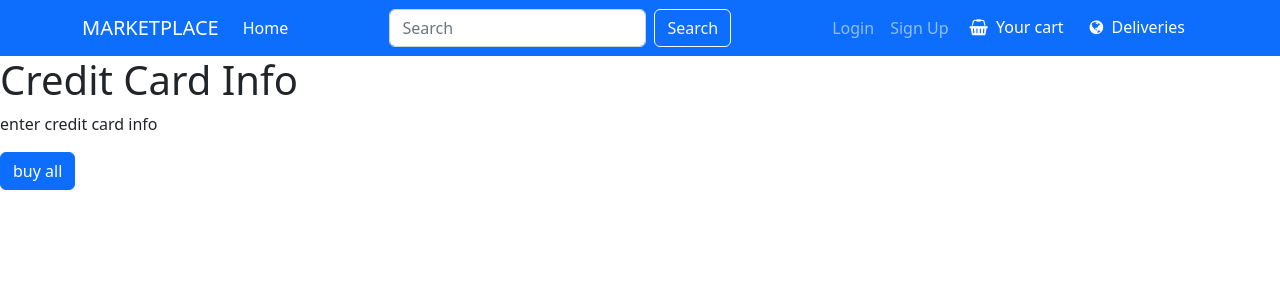
After one commit to Aycelenk/Ecommerce-Website-Django, a Django app: template Marketplace/Cart/templates/card_info.html in a window 1280 px wide. The commit adds this page. Shown: the top 300 px of the page. Run offline with Django 3.2, Linux system fonts and the light colour scheme; the template is opened without the code that fills it, so the values that code supplies are empty.

Commit message:
Credit card info page created it shows up after clicking buy all doesnt show up after buying items individually form will be created later

```diff
--- /dev/null
+++ b/Marketplace/Cart/templates/card_info.html
@@ -0,0 +1,17 @@
+{% extends 'base.html' %}
+
+
+{% block content %}
+
+<h1>Credit Card Info</h1>
+<P>enter credit card info</p>
+
+<form method="post" class="cart_buttons justify-content-between" action="{% url 'buy' %}">
+    {% csrf_token %}
+    <input type="hidden" name="command" value="buy_all">
+    <button class="btn btn-primary" type="submit">buy all</button>
+</form>
+
+
+
+{% endblock %}
--- a/Marketplace/Cart/urls.py
+++ b/Marketplace/Cart/urls.py
@@ -3,5 +3,7 @@ from . import views
 
 urlpatterns = [
     path("",views.cart,name="cart"),
-    path("buy/",views.buy,name="buy")
+    path("buy/",views.buy,name="buy"),
+    path("card_info",views.card_info, name="card_info")
+
 ]
--- a/Marketplace/Cart/views.py
+++ b/Marketplace/Cart/views.py
@@ -200,3 +200,8 @@ def buy(request):
             product.quantity_in_stocks -= quantity
             product.save()
             return render(request,"buy.html",{"product":product})
+
+
+def card_info(request):
+
+    return render(request,"card_info.html")
--- a/Marketplace/Main/templates/base.html
+++ b/Marketplace/Main/templates/base.html
@@ -28,7 +28,7 @@
                         <a class="nav-link active" aria-current="page" href="{% url 'index' %}">Home</a>
                     </li>
                 </ul>
-                <!--Ayçelen burdan yazacan-->
+
                 <form method="post" class="d-flex justify-content-center" role="search" action="{% url 'index' %}">
                     {% csrf_token %}
                     <input class="form-control me-2" type="search" placeholder="Search" aria-label="Search"
```
Also changed, not shown: Marketplace/Cart/templates/cart.html (+4 -6 lines), Marketplace/db.sqlite3.
